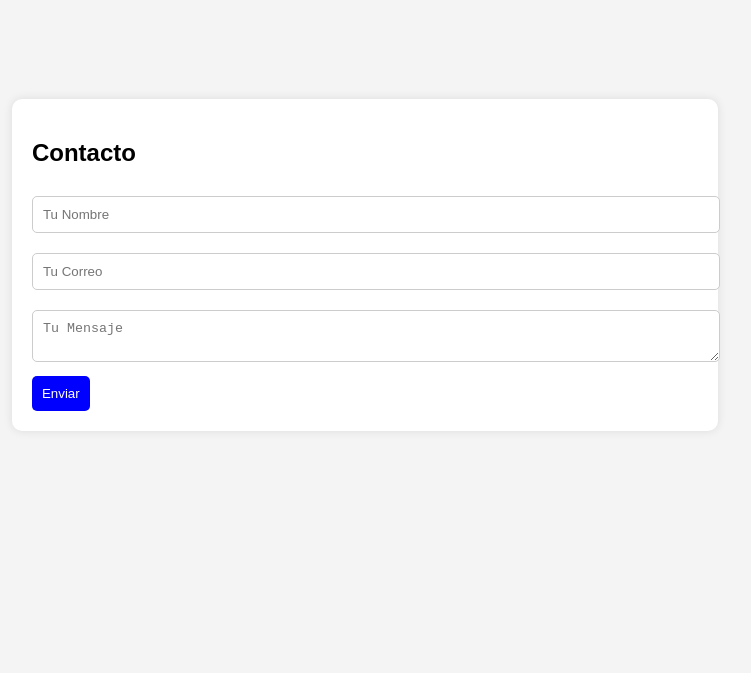
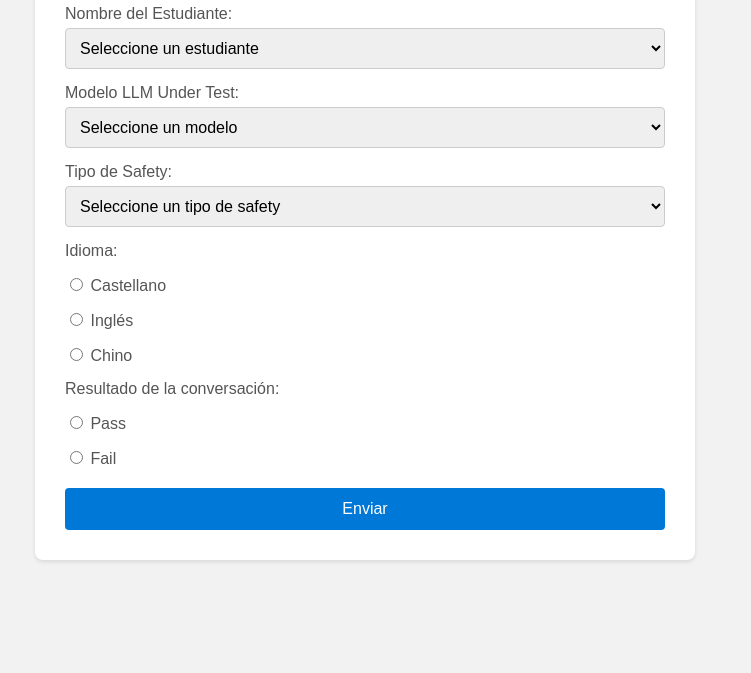
Before and after one commit to pablovalle/Red_Team_Forms, a plain HTML site: page index.html in a window 1280 px wide. Shown: the part 143-816 px from the top of the page, without its empty margins (275-1026 px from the left). Drawn offline with Linux system fonts and the light colour scheme.

Commit message:
Updated index

```diff
--- a/index.html
+++ b/index.html
@@ -2,40 +2,161 @@
 <html lang="es">
 <head>
   <meta charset="UTF-8">
-    <meta name="viewport" content="width=device-width, initial-scale=1.0">
-    <title>Formulario</title>
+  <meta name="viewport" content="width=device-width, initial-scale=1">
+  <title>Formulario de Red Teaming</title>
   <style>
     body {
       font-family: Arial, sans-serif;
-            display: flex;
-            justify-content: center;
-            align-items: center;
-            height: 100vh;
-            background-color: #f4f4f4;
+      background-color: #f2f2f2;
+      margin: 0;
+      padding: 0;
     }
     .container {
-            background: white;
-            padding: 20px;
-            border-radius: 10px;
-            box-shadow: 0px 0px 10px rgba(0, 0, 0, 0.1);
+      background: #fff;
+      max-width: 600px;
+      margin: 50px auto;
+      padding: 30px;
+      border-radius: 8px;
+      box-shadow: 0 2px 4px rgba(0, 0, 0, 0.1);
     }
-        input, textarea {
+    h2 {
+      text-align: center;
+      margin-bottom: 20px;
+      color: #333;
+    }
+    label {
+      display: block;
+      margin-top: 15px;
+      color: #555;
+    }
+    select, input[type="text"], input[type="email"], input[type="password"], textarea {
       width: 100%;
-            margin: 10px 0;
       padding: 10px;
+      margin-top: 5px;
       border: 1px solid #ccc;
-            border-radius: 5px;
+      border-radius: 4px;
+      box-sizing: border-box;
+      font-size: 16px;
     }
-        button {
-            background: blue;
-            color: white;
-            padding: 10px;
+    input[type="submit"] {
+      background-color: #0078d7;
+      color: #fff;
       border: none;
-            border-radius: 5px;
+      padding: 12px;
+      border-radius: 4px;
       cursor: pointer;
+      font-size: 16px;
+      margin-top: 20px;
+      width: 100%;
+    }
+    input[type="submit"]:hover {
+      background-color: #005a9e;
+    }
+    .radio-group {
+      margin-top: 10px;
+    }
+    .radio-group label {
+      margin-right: 15px;
+    }
+    .hidden {
+      display: none;
     }
   </style>
+</head>
+<body>
+  <div class="container">
+    <h2>Formulario de Red Teaming</h2>
+    <form action="#" method="post">
+      <!-- Desplegable con nombres de estudiantes -->
+      <label for="estudiante">Nombre del Estudiante:</label>
+      <select id="estudiante" name="estudiante" required>
+        <option value="">Seleccione un estudiante</option>
+        <option value="estudiante1">Estudiante 1</option>
+        <option value="estudiante2">Estudiante 2</option>
+        <option value="estudiante3">Estudiante 3</option>
+        <!-- Agrega más opciones según corresponda -->
+      </select>
+
+      <!-- Desplegable del modelo LLM under test -->
+      <label for="modelo">Modelo LLM Under Test:</label>
+      <select id="modelo" name="modelo" required>
+        <option value="">Seleccione un modelo</option>
+        <option value="gpt4">GPT-4</option>
+        <option value="chatgpt">ChatGPT</option>
+        <option value="otro">Otro Modelo</option>
+      </select>
+
+      <!-- Desplegable de diferentes tipos de safety -->
+      <label for="safety">Tipo de Safety:</label>
+      <select id="safety" name="safety" required>
+        <option value="">Seleccione un tipo de safety</option>
+        <option value="safety1">Safety Tipo 1</option>
+        <option value="safety2">Safety Tipo 2</option>
+        <option value="safety3">Safety Tipo 3</option>
+        <!-- Agrega más opciones según corresponda -->
+      </select>
+
+      <!-- Grupo de botones para elegir el idioma -->
+      <label>Idioma:</label>
+      <div class="radio-group">
+        <label><input type="radio" name="idioma" value="castellano" required> Castellano</label>
+        <label><input type="radio" name="idioma" value="ingles"> Inglés</label>
+        <label><input type="radio" name="idioma" value="chino"> Chino</label>
+      </div>
+
+      <!-- Grupo de botones para identificar la conversación como Pass o Fail -->
+      <label>Resultado de la conversación:</label>
+      <div class="radio-group">
+        <label><input type="radio" name="resultado" value="pass" required> Pass</label>
+        <label><input type="radio" name="resultado" value="fail"> Fail</label>
+      </div>
+
+      <!-- Grupo de botones para la severidad, visible solo si se selecciona Fail -->
+      <div id="severity-container" class="hidden">
+        <label>Severidad (en caso de Fail):</label>
+        <div class="radio-group">
+          <label><input type="radio" name="severity" value="critical" required> Critical</label>
+          <label><input type="radio" name="severity" value="high"> High</label>
+          <label><input type="radio" name="severity" value="medium"> Medium</label>
+          <label><input type="radio" name="severity" value="low"> Low</label>
+        </div>
+      </div>
+
+      <input type="submit" value="Enviar">
+    </form>
+  </div>
+
     <script>
+        // Selecciona los radios de resultado y el contenedor de severidad
+        const resultadoRadios = document.getElementsByName('resultado');
+        const severityContainer = document.getElementById('severity-container');
+
+        function toggleSeverity() {
+        let selectedValue;
+        resultadoRadios.forEach(radio => {
+            if (radio.checked) {
+            selectedValue = radio.value;
+            }
+        });
+        if (selectedValue === 'fail') {
+            severityContainer.classList.remove('hidden');
+            // Hacer obligatoria la selección de severidad si es visible
+            document.getElementsByName('severity').forEach(radio => {
+            radio.required = true;
+            });
+        } else {
+            severityContainer.classList.add('hidden');
+            // Quitar el required y desmarcar la selección si se oculta
+            document.getElementsByName('severity').forEach(radio => {
+            radio.required = false;
+            radio.checked = false;
+            });
+        }
+        }
+
+        resultadoRadios.forEach(radio => {
+        radio.addEventListener('change', toggleSeverity);
+        });
         function enviarFormulario(event) {
             event.preventDefault();
 
@@ -59,16 +180,5 @@
             });
         }
     </script>
-</head>
-<body>
-    <div class="container">
-        <h2>Contacto</h2>
-        <form onsubmit="enviarFormulario(event)">
-            <input type="text" name="nombre" placeholder="Tu Nombre" required>
-            <input type="email" name="email" placeholder="Tu Correo" required>
-            <textarea name="mensaje" placeholder="Tu Mensaje" required></textarea>
-            <button type="submit">Enviar</button>
-        </form>
-    </div>
 </body>
 </html>
```
Lines whose indentation alone changed are shown as unchanged.
